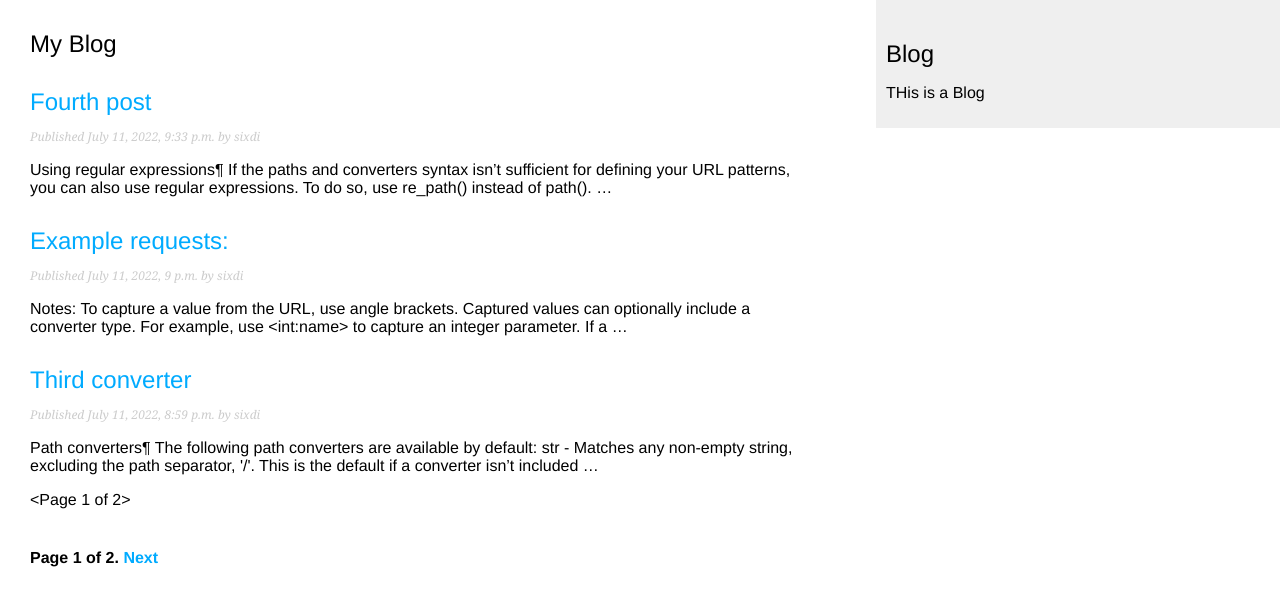
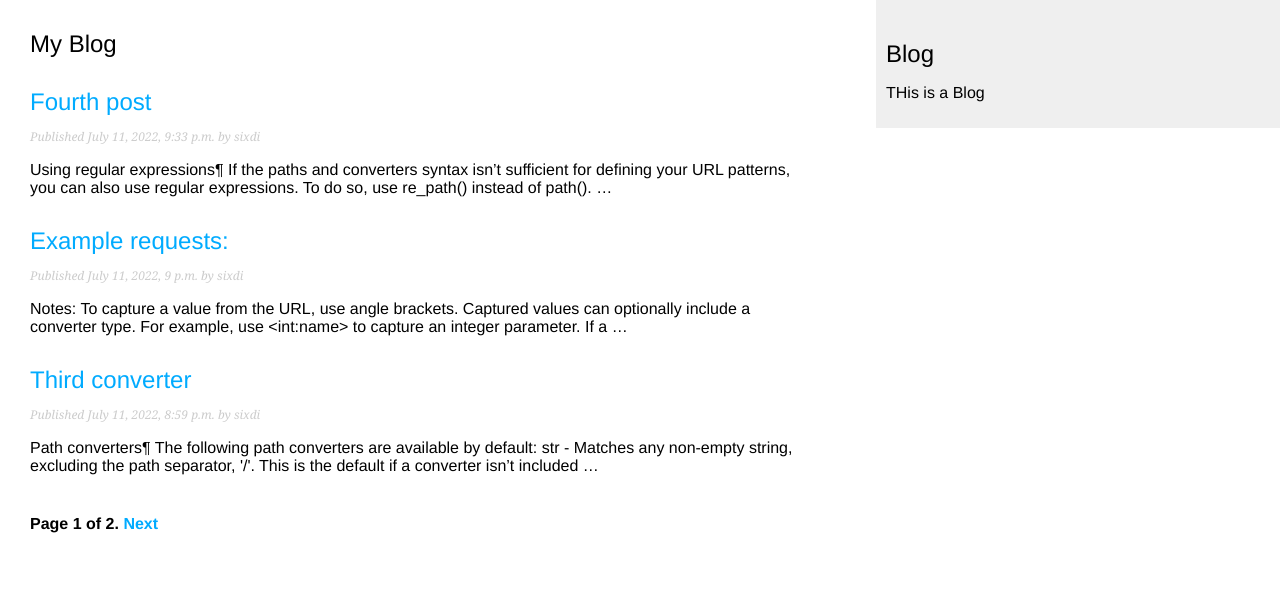
Before and after one commit to 954gmo/django_demo_proj, a Django app: page /blog/ in a window 1280 px wide. Shown: the top 606 px of the page. Run offline with Django 3.2, Linux system fonts and the light colour scheme; data comes from the database, SQL or seed files in the repository.

Commit message:
fix a bug

```diff
--- a/sig_blog/templates/blog/post/list.html
+++ b/sig_blog/templates/blog/post/list.html
@@ -15,6 +15,5 @@
         {{ post.body|truncatewords:30|linebreaks}}
     {% endfor %}
 
-    {{page_obj}}
     {% include "blog/post/pagination.html" with page=page_obj %}
 {% endblock %}
```
